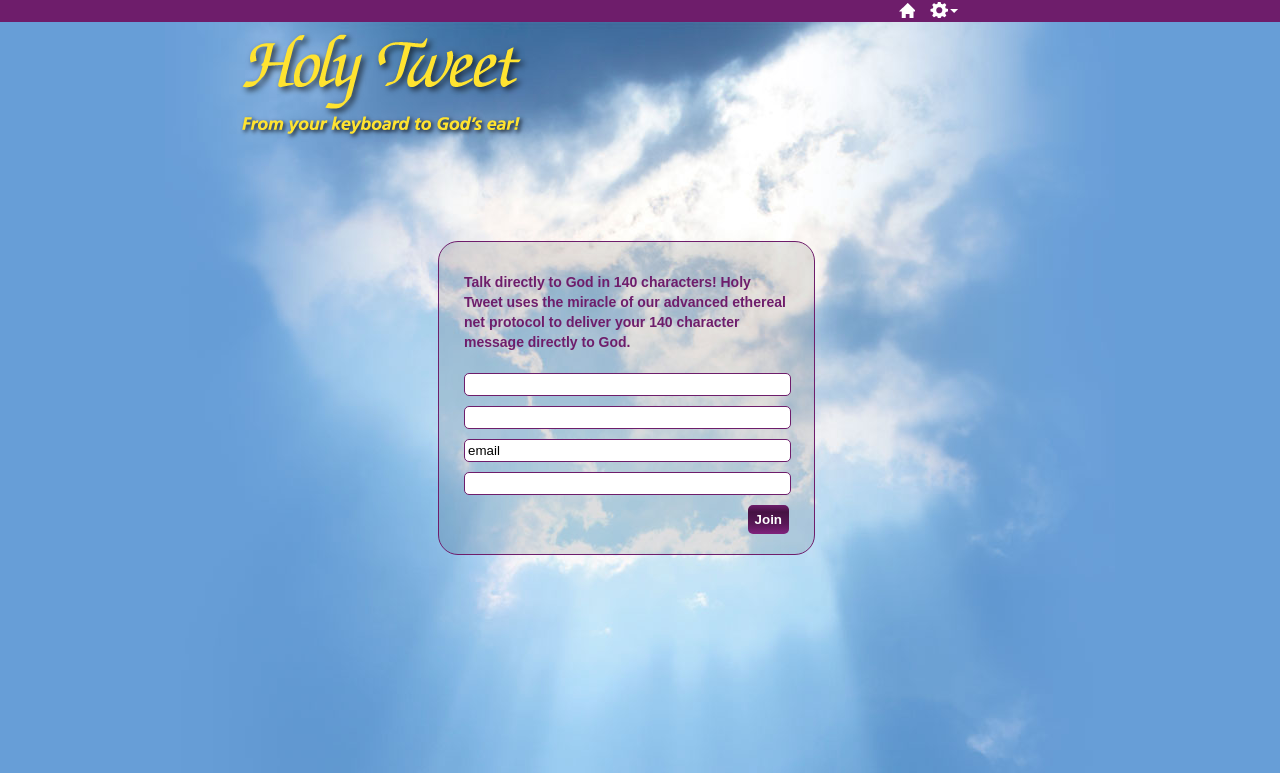
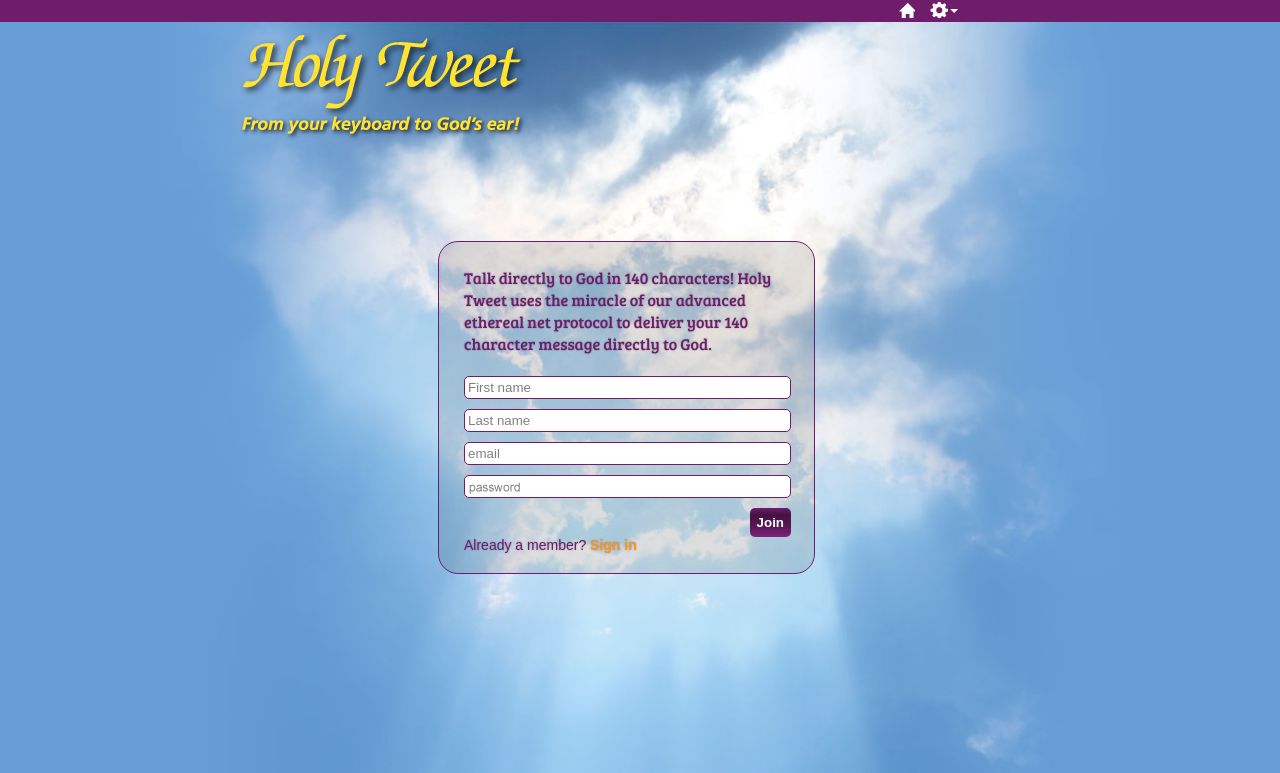
Before and after one commit to Grafixwerks/P2, a PHP site: page /join.php in a window 1280 px wide. Shown: the top 773 px of the page. Run offline with PHP 8.4, Linux system fonts and the light colour scheme.

Commit message:
Added JS for join form, CSS tweak on text

```diff
--- a/css/main.css
+++ b/css/main.css
@@ -244,7 +244,7 @@ ul.nav ul.dropdown li:hover {
 /* log in form */
 .welcome {
 	width: 325px;
-	padding: 30px 25px 20px;
+	padding: 25px 25px 20px;
 	margin-right: 300px;
 	/*margin-top: 300px;*/
 	border: 1px solid #6E1D6B;
@@ -285,17 +285,26 @@ fieldset {
 	-moz-border-radius: 5px;
 	border-radius: 5px;
 }
+.welcome p.intro {
+	font-size: 16px;
+	margin-top: 0px;
+	margin-bottom: 20px;
+	line-height: 22px;
+	font-family: 'Bree Serif', 'Trebuchet MS';
+	color: #6E1D6B;
+	text-shadow: 0px 0px 2px rgba(0, 0, 0, 0.3);
+}
 .welcome p {
 	font-size: 14px;
 	margin-top: 0px;
-	margin-bottom: 20px;
-	line-height: 20px;
-	font-weight: bold;
+	margin-bottom: 0px;
 	color: #6E1D6B;
+	text-shadow: 0px 0px 2px rgba(0, 0, 0, 0.3);
 }
 .welcome a {
 	color: #FF931E;
 	text-decoration: none;
+	font-weight: bold;
 }
 .welcome a:hover {
 	color: #FF931E;
--- a/join.php
+++ b/join.php
@@ -30,7 +30,7 @@
 
 
 <div class="welcome">
-<p>Talk directly to God in 140 characters! Holy Tweet uses the miracle of our advanced ethereal net protocol to deliver your 140 character message directly to God.</p>
+<p class="intro">Talk directly to God in 140 characters! Holy Tweet uses the miracle of our advanced ethereal net protocol to deliver your 140 character message directly to God.</p>
 
 
 <form action="" method="post" enctype="application/x-www-form-urlencoded" id="">
@@ -55,13 +55,13 @@
 
 
     <div class="text-group">
-      <label for="pass" class="welcome-label">Password: </label>
-      <input type="text" name="pass" id="pass"  class="txt" maxlength="30" />
+      <label for="password" class="welcome-label">Password: </label>
+      <input type="text" name="password" id="password"  class="txt inactive" maxlength="30" />
     </div><!-- Close class text-gruop -->
 
-
+  <input type="submit" name="submit" value="Join" id="join" class="btn" />
   </fieldset>
-  <input type="submit" name="submit" value="Join" id="join" class="btn" />
+<p>Already a member?  <a href="#">Sign in</a></p>
 </form>
 
 
@@ -79,21 +79,58 @@
 // <![CDATA[
 
 $(document).ready(function() {
-	//alert('hello');
+	  // first-name input instructions, remove on focus
 
-		// form instructions, remove on focus
-        $('#email').attr('autocomplete','off');
+	  $("#first-name").attr("value", "First name").css('color', '#808080');
+	  var text1 = "First name";
 
-        $("#email").attr("value", "email");
-        var text1 = "email";
+	  $("#first-name").focus(function() {
+			  if($(this).attr("value") == text1) $(this).attr("value", "").css('color', '#000');
+	  });
 
-        $("#email").focus(function() {
-                if($(this).attr("value") == text1) $(this).attr("value", "");
-        });
+	  $("#first-name").blur(function() {
+			  if($(this).attr("value") == "") $(this).attr("value", text1).css('color', '#808080');
+	  });
 
-        $("#email").blur(function() {
-                if($(this).attr("value") == "") $(this).attr("value", text1);
-        });
+
+	  // last-name input instructions, remove on focus
+
+	  $("#last-name").attr("value", "Last name").css('color', '#808080');
+	  var text2 = "Last name";
+
+	  $("#last-name").focus(function() {
+			  if($(this).attr("value") == text2) $(this).attr("value", "").css('color', '#000');
+	  });
+
+	  $("#last-name").blur(function() {
+			  if($(this).attr("value") == "") $(this).attr("value", text2).css('color', '#808080');
+	  });
+
+	  // email input instructions, remove on focus
+
+	  $("#email").attr("value", "email").css('color', '#808080');
+	  var text1 = "email";
+
+	  $("#email").focus(function() {
+			  if($(this).attr("value") == text1) $(this).attr("value", "").css('color', '#000');
+	  });
+
+	  $("#email").blur(function() {
+			  if($(this).attr("value") == "") $(this).attr("value", text1).css('color', '#808080');
+	  });
+
+
+
+	  // password input instructions, remove on focus, uses background image
+
+	  $("#password").focus(function() {
+		  $(this).addClass("active");
+		  $(this).removeClass("inactive");
+	  });
+
+	  $("#password").blur(function() {
+			  if($(this).val() == "") $(this).removeClass("active").addClass("inactive");
+	  });
 
 }); // close doc ready
 
--- a/sign-in.php
+++ b/sign-in.php
@@ -30,7 +30,7 @@
 
 
 <div class="welcome">
-<p>Talk directly to God in 140 characters! Holy Tweet uses the miracle of our advanced ethereal net protocol to deliver your 140 character message directly to God.</p>
+<p class="intro">Talk directly to God in 140 characters! Holy Tweet uses the miracle of our advanced ethereal net protocol to deliver your 140 character message directly to God.</p>
 
 
 <form action="" method="post" enctype="application/x-www-form-urlencoded" id="">
```
